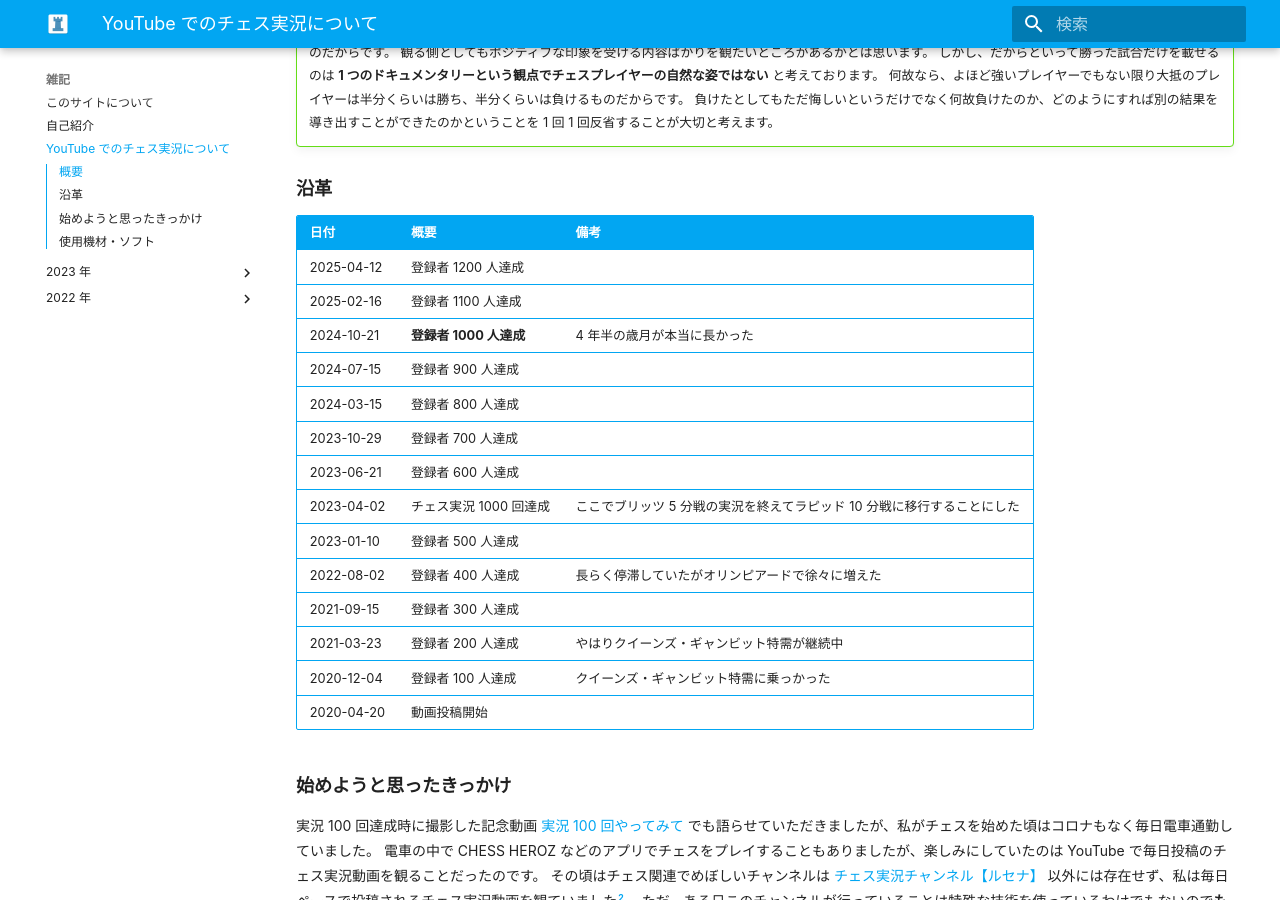
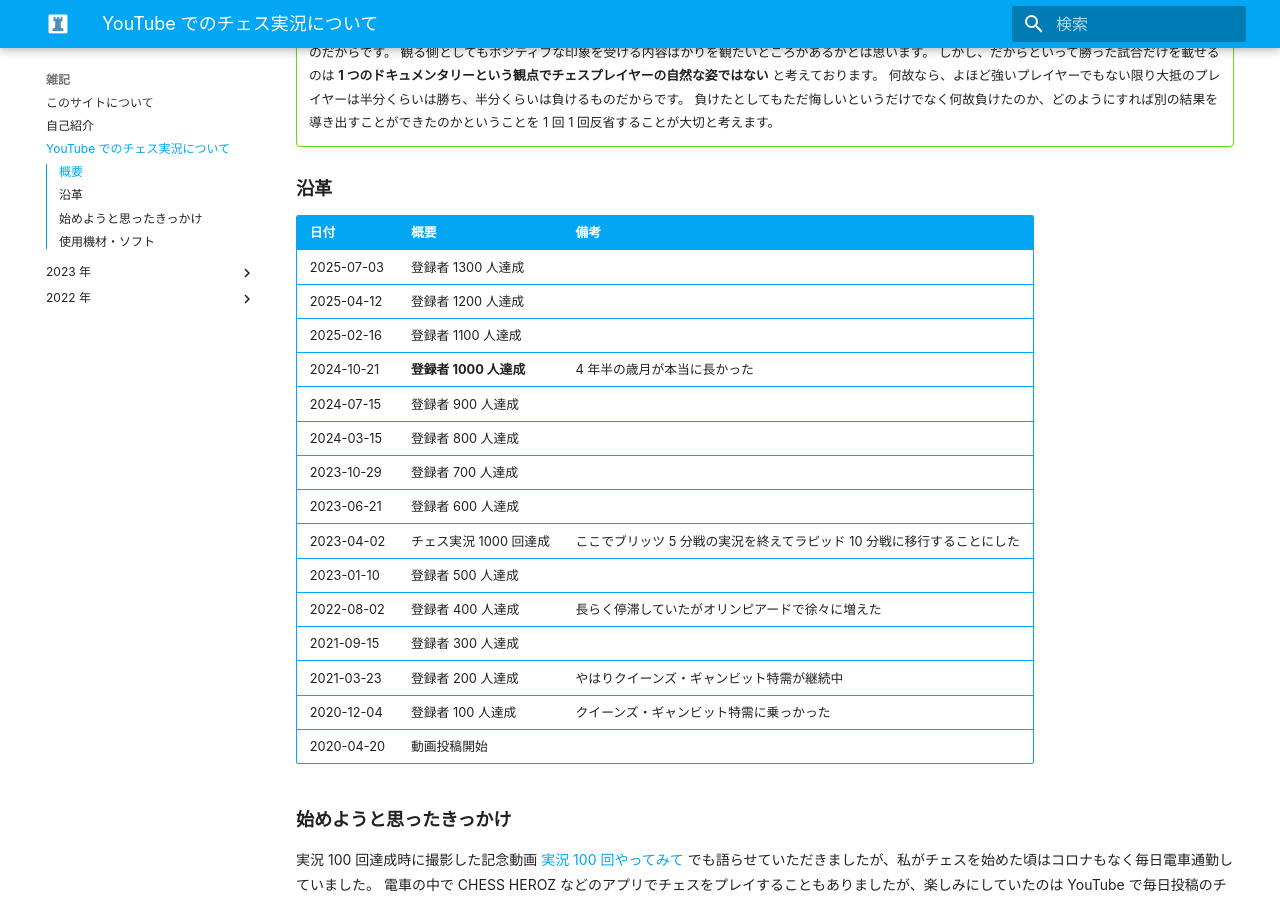
Before and after one commit to kojion/chess, an MkDocs documentation site: the page built from docs/note/youtube.md, in a window 1280 px wide and 900 px high, scrolled down 573 px. Built offline with MkDocs 1.6.1 and Material for MkDocs 9.7.7, drawn with Linux system fonts in a browser that asks for light colours; some web fonts are replaced; comment, search, counter and statistics services are not loaded.

Commit message:
登録者 1300 人

```diff
--- a/docs/note/youtube.md
+++ b/docs/note/youtube.md
@@ -34,6 +34,7 @@
 
 | 日付         | 概要               | 備考                                      |
 |:-----------|:-----------------|:----------------------------------------|
+| 2025-07-03 | 登録者 1300 人達成     |                                         |
 | 2025-04-12 | 登録者 1200 人達成     |                                         |
 | 2025-02-16 | 登録者 1100 人達成     |                                         |
 | 2024-10-21 | **登録者 1000 人達成** | 4 年半の歳月が本当に長かった                         |
```
